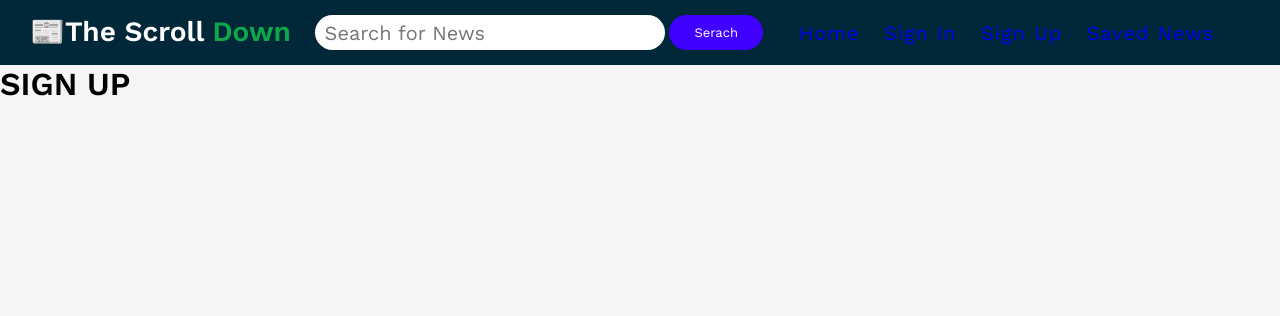
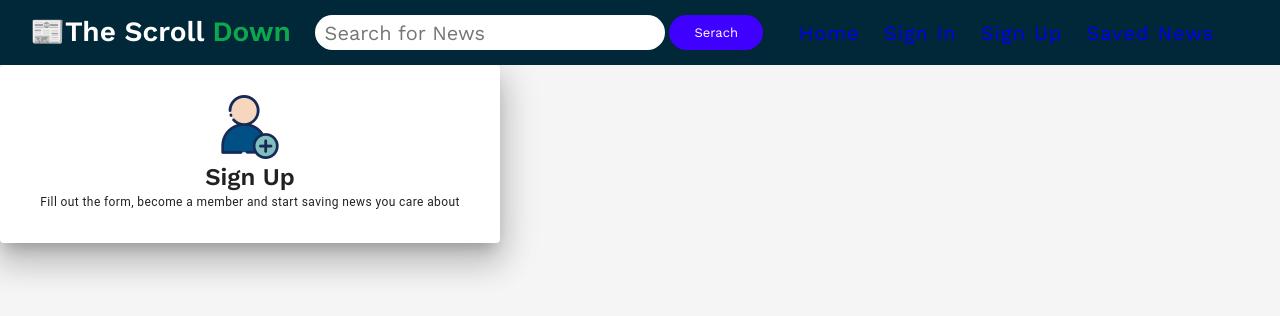
Before and after one commit to willdarkins/the_scroll_down, a React (Create React App) app: page /signup in a window 1280 px wide. Shown: the top 316 px of the page. Built offline with nearby package versions, Linux system fonts and the light colour scheme.

Commit message:
added many things to the Sign Up form.... now just completing styles... going to bed after this

```diff
--- a/src/App.js
+++ b/src/App.js
@@ -1,14 +1,10 @@
 import React from 'react'
 import { BrowserRouter as Router, Route, Switch } from 'react-router-dom';
-import styled from 'styled-components'
 import Navbar from './components/Navbar'
 import Homepage from './pages/Homepage'
 import SignIn from './pages/SignIn'
 import SignUp from './pages/SignUp'
 import SavedNews from './pages/SavedNews'
-
-const AppStyles = styled.div`
-`
 
 function App() {
   return (
--- a/src/components/Navbar.js
+++ b/src/components/Navbar.js
@@ -6,6 +6,7 @@ const NavBarStyles = styled.div`
     margin: 0;
     padding: 0;
     box-sizing: border-box;
+    text-decoration: none;
     .down{
         color: var(--green);
     }
@@ -53,10 +54,10 @@ const NavBarStyles = styled.div`
         padding: 5px 10px;
         color: white;
         cursor: pointer;
-    }
-    a{
+        a{
             text-decoration: none;
         }
+    }
     .nav ol li:hover{
         background: white;
         color: var(--nav-bar);
--- a/src/pages/Homepage.js
+++ b/src/pages/Homepage.js
@@ -48,6 +48,7 @@ const HomeStyles = styled.div`
         margin: 15px auto 0px auto;
         padding: 15px 0;
         font-size: 25px;
+        font-weight: bolder;
         cursor: pointer;
         box-shadow: 0 10px 20px -8px rgba(0, 0, 0,.7);
     }
@@ -83,7 +84,7 @@ function Homepage() {
         <HomeStyles>
             <div className='login-welcome'>
                 <div className='icon'>
-                    <img src={newspaperIcon} />
+                    <img src={newspaperIcon} alt='newspaper'/>
                 </div>
                 <h1>Your News<span className='period'>.</span> Your Choice<span className='period'>.</span> Simple<span className='period'>.</span></h1>
                 <p>
--- a/src/pages/SignUp.js
+++ b/src/pages/SignUp.js
@@ -1,10 +1,20 @@
 import React from 'react'
+import { Grid, Paper, Typography } from '@material-ui/core'
+import signupicon from '../images/signup_icon.png'
 
 function SignUp() {
+    const paperStyle = { padding: '30px 20px', width: 500, margin: '20px, auto' }
+    const headerStyle = { margin: '0' }
     return (
-        <>
-            <h1>SIGN UP</h1>
-        </>
+        <Grid>
+            <Paper elevation={20} style={paperStyle}>
+                <Grid align='center'>
+                    <img src={signupicon} alt='add user' />
+                    <h2 style={headerStyle}>Sign Up</h2>
+                    <Typography variant='caption'>Fill out the form, become a member and start saving news you care about</Typography>
+                </Grid>
+            </Paper>
+        </Grid>
     )
 }
 
```
Also changed, not shown: src/images/signup_icon.png (added).
